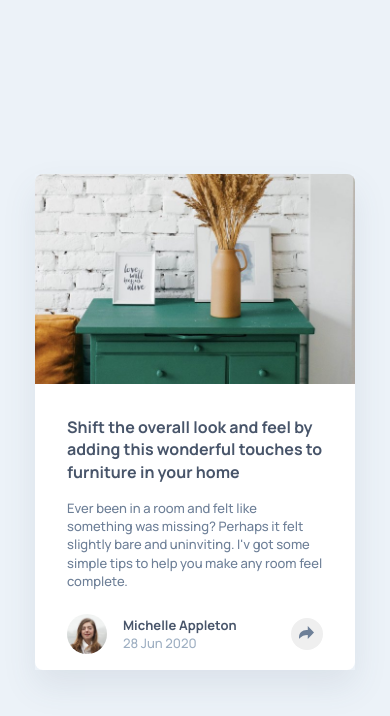
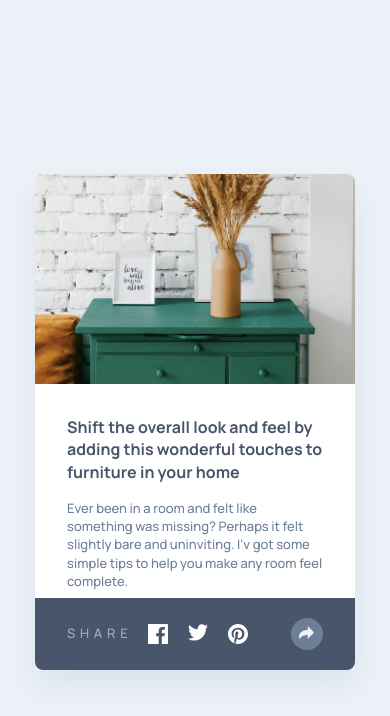
Before and after one commit to seyyeddev/active-previw-component, a plain HTML site: page index.html in a window 390 px wide. Both pictures are taken after a click on the button "share icon". Drawn offline with Linux system fonts and the light colour scheme.

Commit message:
complete active state on mobile

```diff
--- a/index.html
+++ b/index.html
@@ -27,9 +27,8 @@
             Shift the overall look and feel by adding this wonderful touches to furniture in your home
           </h1>
           <p>
-            Ever been in a room and felt like something was missing? Perhaps it felt slightly bare and uninviting. I'v
-            got
-            some simple tips to help you make any room feel complete.
+            Ever been in a room and felt like something was missing? Perhaps it felt slightly bare and uninviting.
+            I'v got some simple tips to help you make any room feel complete.
           </p>
 
           <footer class="card__footer">
@@ -40,6 +39,41 @@
                 <span class="card__author">Michelle Appleton</span>
                 <span class="card__date">28 Jun 2020</span>
               </div>
+            </div>
+
+            <div class="card__overlay">
+              <ul>
+                <li class="card__social card__social--text">
+                  <span>SHARE</span>
+                </li>
+
+                <li class="card__social">
+                  <a href="#" class="card__link">
+                    <svg xmlns="http://www.w3.org/2000/svg" width="20" height="20">
+                      <path fill="#FFF"
+                        d="M18.896 0H1.104C.494 0 0 .494 0 1.104v17.793C0 19.506.494 20 1.104 20h9.58v-7.745H8.076V9.237h2.606V7.01c0-2.583 1.578-3.99 3.883-3.99 1.104 0 2.052.082 2.329.119v2.7h-1.598c-1.254 0-1.496.597-1.496 1.47v1.928h2.989l-.39 3.018h-2.6V20h5.098c.608 0 1.102-.494 1.102-1.104V1.104C20 .494 19.506 0 18.896 0z" />
+                    </svg>
+                  </a>
+                </li>
+
+                <li class="card__social">
+                  <a href="#" class="card__link">
+                    <svg xmlns="http://www.w3.org/2000/svg" width="20" height="17">
+                      <path fill="#FFF"
+                        d="M20 2.172a8.192 8.192 0 01-2.357.646 4.11 4.11 0 001.804-2.27 8.22 8.22 0 01-2.605.996A4.096 4.096 0 0013.847.248c-2.65 0-4.596 2.472-3.998 5.037A11.648 11.648 0 011.392 1a4.109 4.109 0 001.27 5.478 4.086 4.086 0 01-1.858-.513c-.045 1.9 1.318 3.679 3.291 4.075a4.113 4.113 0 01-1.853.07 4.106 4.106 0 003.833 2.849A8.25 8.25 0 010 14.658a11.616 11.616 0 006.29 1.843c7.618 0 11.922-6.434 11.663-12.205A8.354 8.354 0 0020 2.172z" />
+                    </svg>
+                  </a>
+                </li>
+
+                <li class="card__social">
+                  <a href="#" class="card__link">
+                    <svg xmlns="http://www.w3.org/2000/svg" width="20" height="20">
+                      <path fill="#FFF"
+                        d="M10 0C4.478 0 0 4.477 0 10c0 4.237 2.636 7.855 6.356 9.312-.088-.791-.167-2.005.035-2.868.182-.78 1.172-4.97 1.172-4.97s-.299-.6-.299-1.486c0-1.39.806-2.428 1.81-2.428.852 0 1.264.64 1.264 1.408 0 .858-.545 2.14-.828 3.33-.236.995.5 1.807 1.48 1.807 1.778 0 3.144-1.874 3.144-4.58 0-2.393-1.72-4.068-4.177-4.068-2.845 0-4.515 2.135-4.515 4.34 0 .859.331 1.781.745 2.281a.3.3 0 01.069.288l-.278 1.133c-.044.183-.145.223-.335.134-1.249-.581-2.03-2.407-2.03-3.874 0-3.154 2.292-6.052 6.608-6.052 3.469 0 6.165 2.473 6.165 5.776 0 3.447-2.173 6.22-5.19 6.22-1.013 0-1.965-.525-2.291-1.148l-.623 2.378c-.226.869-.835 1.958-1.244 2.621.937.29 1.931.446 2.962.446 5.522 0 10-4.477 10-10S15.522 0 10 0z" />
+                    </svg>
+                  </a>
+                </li>
+              </ul>
             </div>
 
             <button aria-label="share icon" type="button" class="card__button">
--- a/script/index.js
+++ b/script/index.js
@@ -0,0 +1,7 @@
+let overlay = document.querySelector(".card__overlay");
+let button = document.querySelector(".card__button");
+
+button.addEventListener("click", (e) => {
+   overlay.classList.toggle("card__overlay--active");
+   button.classList.toggle("card__button--active");
+})
--- /dev/null
+++ b/scss/_animation.scss
@@ -0,0 +1,9 @@
+@keyframes enter {
+    0% {
+        left: 18rem;
+    }
+
+    100% {
+        left: -2rem;
+    }
+}
--- a/scss/_index.scss
+++ b/scss/_index.scss
@@ -70,6 +70,7 @@
     align-items: center;
     background-color: white;
     margin-top: 1.5rem;
+    position: relative;
 }
 
 .card__info {
@@ -116,3 +117,68 @@
         padding: 0.5rem;
     }
 }
+
+//active button and menu
+.card__button--active {
+    z-index: 1;
+    background-color: $desaturatedDarkBlue;
+
+    svg {
+        path {
+            fill: $lightGrayishBlue;
+        }
+    }
+}
+
+ .card__overlay {
+     position: absolute;
+     display: flex;
+     justify-content: flex-start;
+     align-items: center;
+     top: -1rem;
+     left: -2rem;
+     bottom: -1rem;
+     right: -2rem;
+     background-color: $veryDarkGrayishBlue;
+     border-radius: 0 0 0.5rem 0.5rem;
+     overflow: hidden;
+     animation: enter 1s ease;
+     display: none;
+
+     ul {
+        list-style: none;
+        display: flex;
+        margin-left: 2rem;
+     }
+ }
+
+ .card__overlay--active {
+    display: flex;
+ }
+
+ .card__social {
+    margin-right: 0.5rem;
+    width: 2rem;
+    height: 2rem;
+    padding-top: 0.4rem;
+ }
+
+ .card__social--text {
+    font-family: $ff-mainMedium;
+    font-size: 0.8125rem;
+    color: $grayishBlue;
+    letter-spacing: 0.3rem;
+    width: auto;
+    margin-right: 1rem;
+ }
+
+ .card__link {
+    display: block;
+    width: 100%;
+    height: 100%;
+
+    svg {
+        width: 100%;
+        height: 100%;
+    }
+ }
--- a/scss/main.scss
+++ b/scss/main.scss
@@ -2,6 +2,7 @@
 @import "./typography";
 @import "./color";
 @import "./responsive";
+@import "./animation";
 @import "./index";
 
 *,
```
Also changed, not shown: css/main.css, 1 other file.
